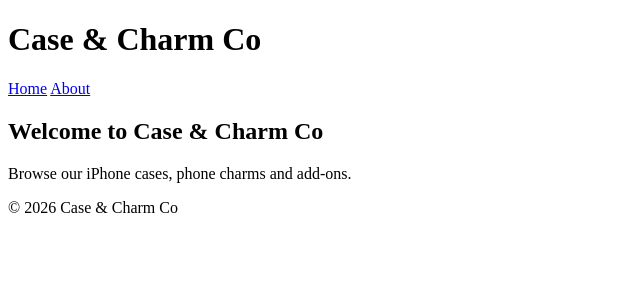
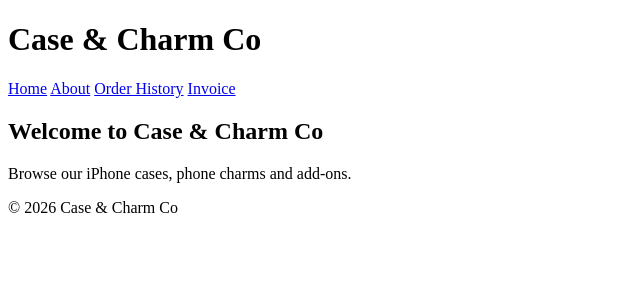
Before and after one commit to gursimrran/AS91896---AS91897--asses, a Flask app: page / in a window 1280 px wide. Shown: the top 300 px of the page, without its empty margins (0-640 px from the left). Run offline with Flask 3, Linux system fonts and the light colour scheme.

Commit message:
Added navigation links for order history and invoice pages to the nav bar.

```diff
--- a/templates/base.html
+++ b/templates/base.html
@@ -13,6 +13,8 @@
         <nav>
             <a href="{{ url_for('index') }}">Home</a>
             <a href="{{ url_for('about') }}">About</a>
+            <a href="{{ url_for('order_history')}}">Order History</a>
+            <a href="{{url_for('checkout')}}">Invoice</a>
         </nav>
     </header>
 
```
